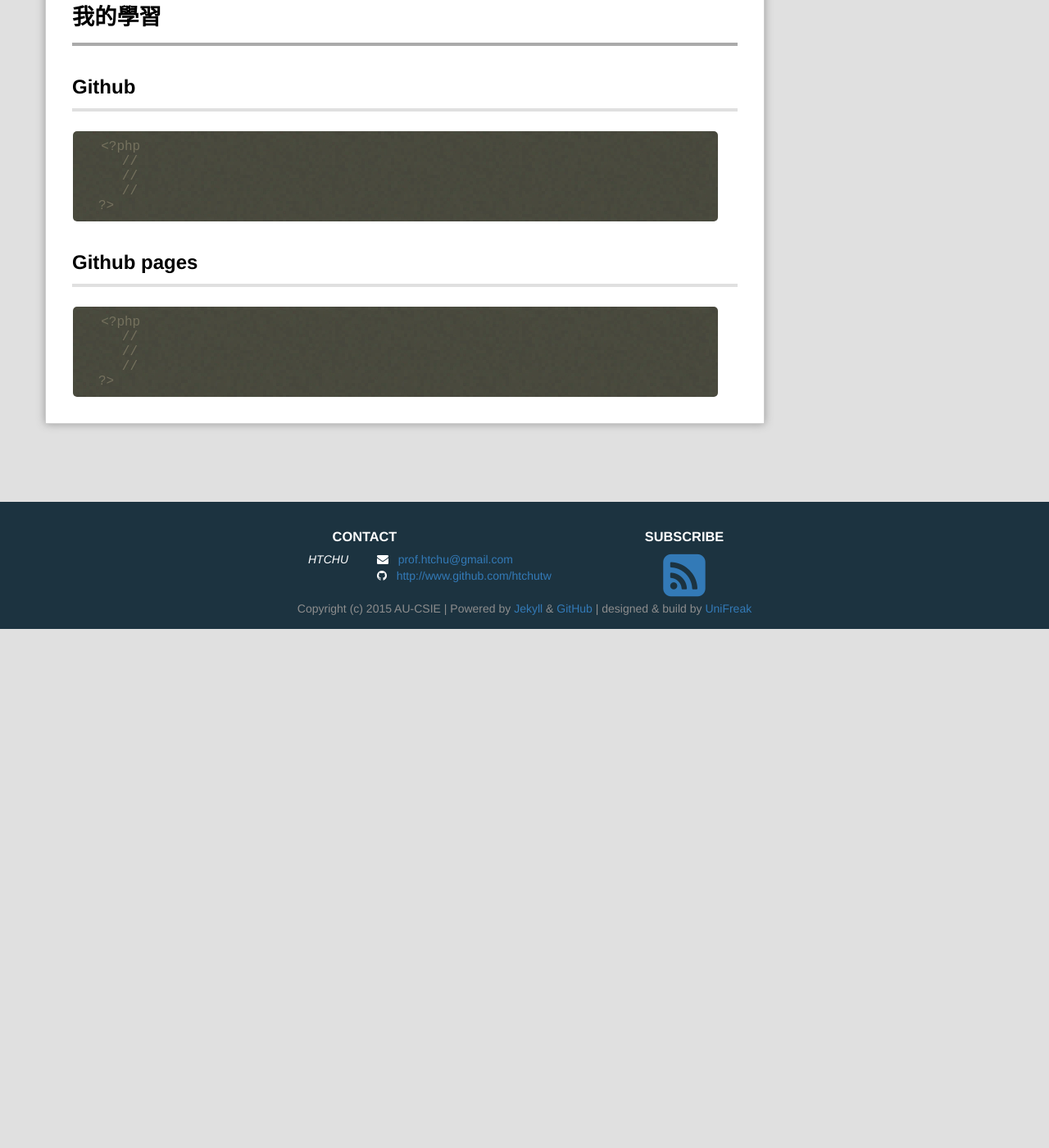
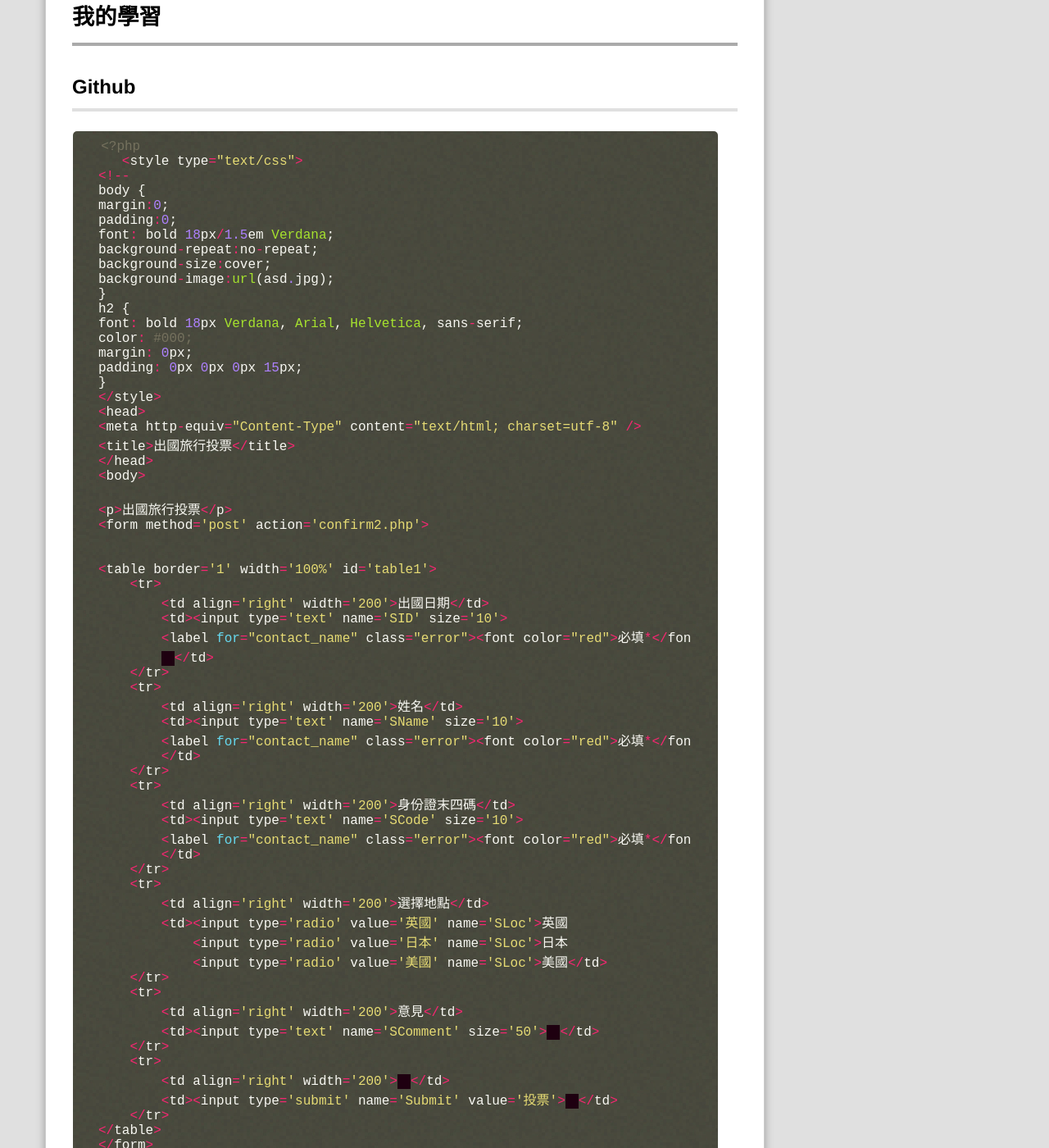
Before and after one commit to wily125/webcourse, a Jekyll site: the page built from _posts/2017-11-15-Class9.md, in a window 1280 px wide and 1400 px high, scrolled down 688 px. Shown: the whole window at 82% size. Built offline with Jekyll 4.4.1, drawn with Linux system fonts in a browser that asks for light colours; Markdown is read by kramdown in place of the engine named in the settings; comment, search, counter and statistics services are not loaded; before the commit the page ends 1455 px from its top, so only the background shows below that.

Commit message:
Update 2017-11-15-Class9.md

````diff
--- a/_posts/2017-11-15-Class9.md
+++ b/_posts/2017-11-15-Class9.md
@@ -21,9 +21,70 @@ github帳號及使用github做blog。。
 
 ```php
 <?php
-   //
-   //
-   //
+   <style type="text/css">
+<!--
+body {
+margin:0;
+padding:0;
+font: bold 18px/1.5em Verdana;
+background-repeat:no-repeat;
+background-size:cover;
+background-image:url(asd.jpg);
+}
+h2 {
+font: bold 18px Verdana, Arial, Helvetica, sans-serif;
+color: #000;
+margin: 0px;
+padding: 0px 0px 0px 15px;
+}
+</style>
+<head>
+<meta http-equiv="Content-Type" content="text/html; charset=utf-8" />
+<title>出國旅行投票</title>
+</head>
+<body>
+
+<p>出國旅行投票</p>
+<form method='post' action='confirm2.php'>
+
+
+<table border='1' width='100%' id='table1'>
+    <tr>
+        <td align='right' width='200'>出國日期</td>
+        <td><input type='text' name='SID' size='10'>
+        <label for="contact_name" class="error"><font color="red">必填*</font></label>
+        　</td>
+    </tr>
+    <tr>
+        <td align='right' width='200'>姓名</td>
+        <td><input type='text' name='SName' size='10'>
+        <label for="contact_name" class="error"><font color="red">必填*</font></label>
+        </td>
+    </tr>
+    <tr>
+        <td align='right' width='200'>身份證末四碼</td>
+        <td><input type='text' name='SCode' size='10'>
+        <label for="contact_name" class="error"><font color="red">必填*</font></label>
+        </td>
+    </tr>
+    <tr>
+        <td align='right' width='200'>選擇地點</td>
+        <td><input type='radio' value='英國' name='SLoc'>英國
+            <input type='radio' value='日本' name='SLoc'>日本
+            <input type='radio' value='美國' name='SLoc'>美國</td>
+    </tr>
+    <tr>
+        <td align='right' width='200'>意見</td>
+        <td><input type='text' name='SComment' size='50'>　</td>
+    </tr>
+    <tr>
+        <td align='right' width='200'>　</td>
+        <td><input type='submit' name='Submit' value='投票'>　</td>
+    </tr>
+</table>
+</form>
+</body>
+
 ?>
 ```
 ##Github pages
````
